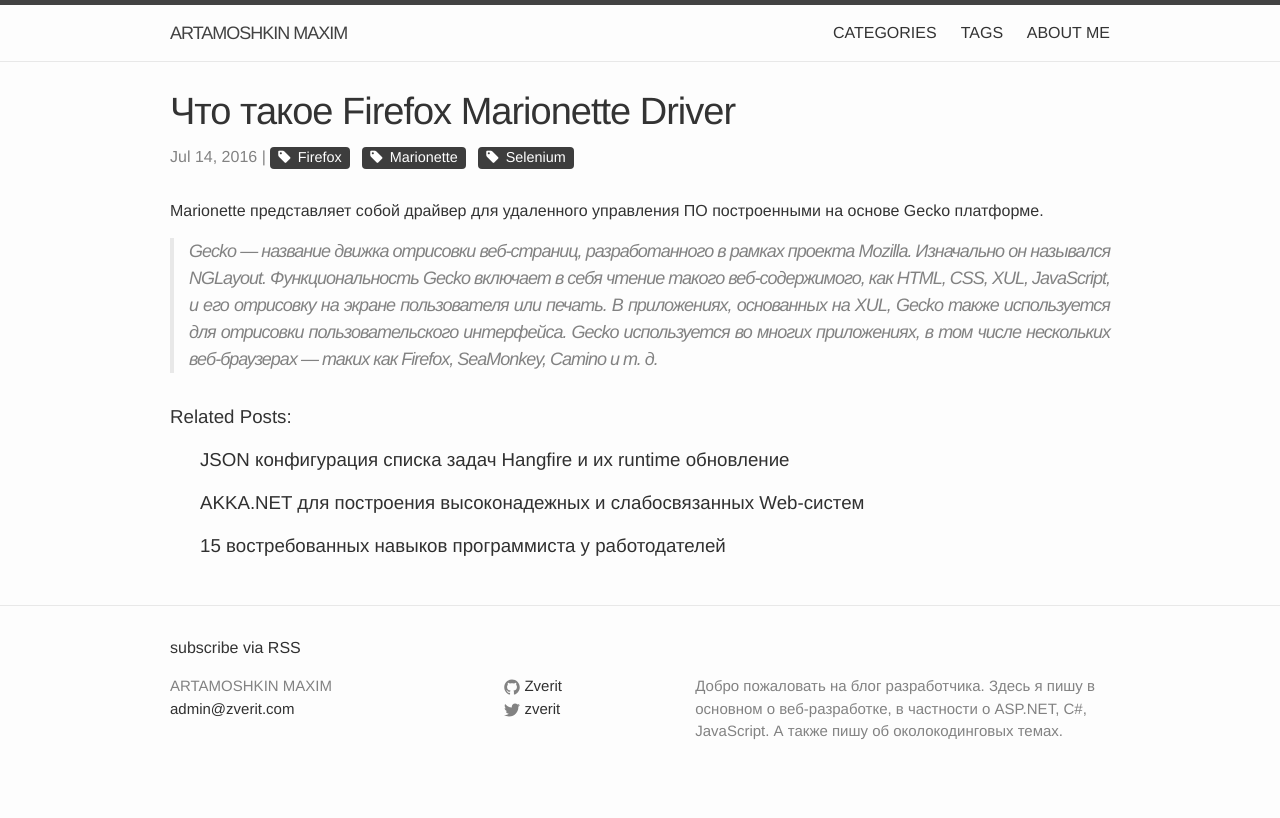
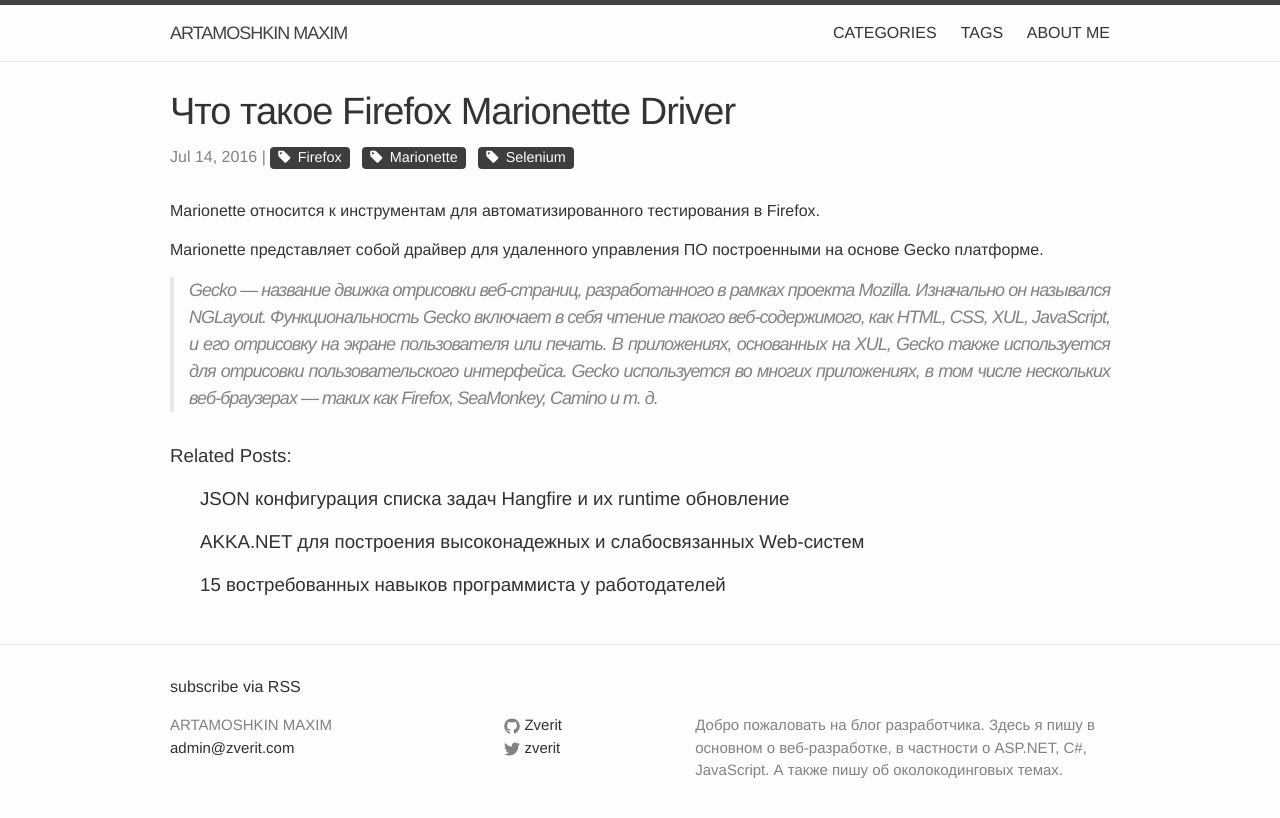
Before and after one commit to martamoshkin/blog.zverit.com, a Jekyll site: the page built from _posts/2016-7-15-what-is-firefox-marionette-driver.md, in a window 1280 px wide. Shown: the top 818 px of the page. Built offline with Jekyll 4.4.1, drawn with Linux system fonts in a browser that asks for light colours; nearby versions of some CDN libraries; comment, search, counter and statistics services are not loaded.

Commit message:
Update 2016-7-15-what-is-firefox-marionette-driver.md

```diff
--- a/_posts/2016-7-15-what-is-firefox-marionette-driver.md
+++ b/_posts/2016-7-15-what-is-firefox-marionette-driver.md
@@ -5,6 +5,8 @@
 category: Development
 tags: [Firefox, Marionette, Selenium]
 ---
+Marionette относится к инструментам для автоматизированного тестирования в Firefox.
+
 
 Marionette представляет собой драйвер для удаленного управления  ПО построенными на основе Gecko платформе.
 <!-- more -->
```
